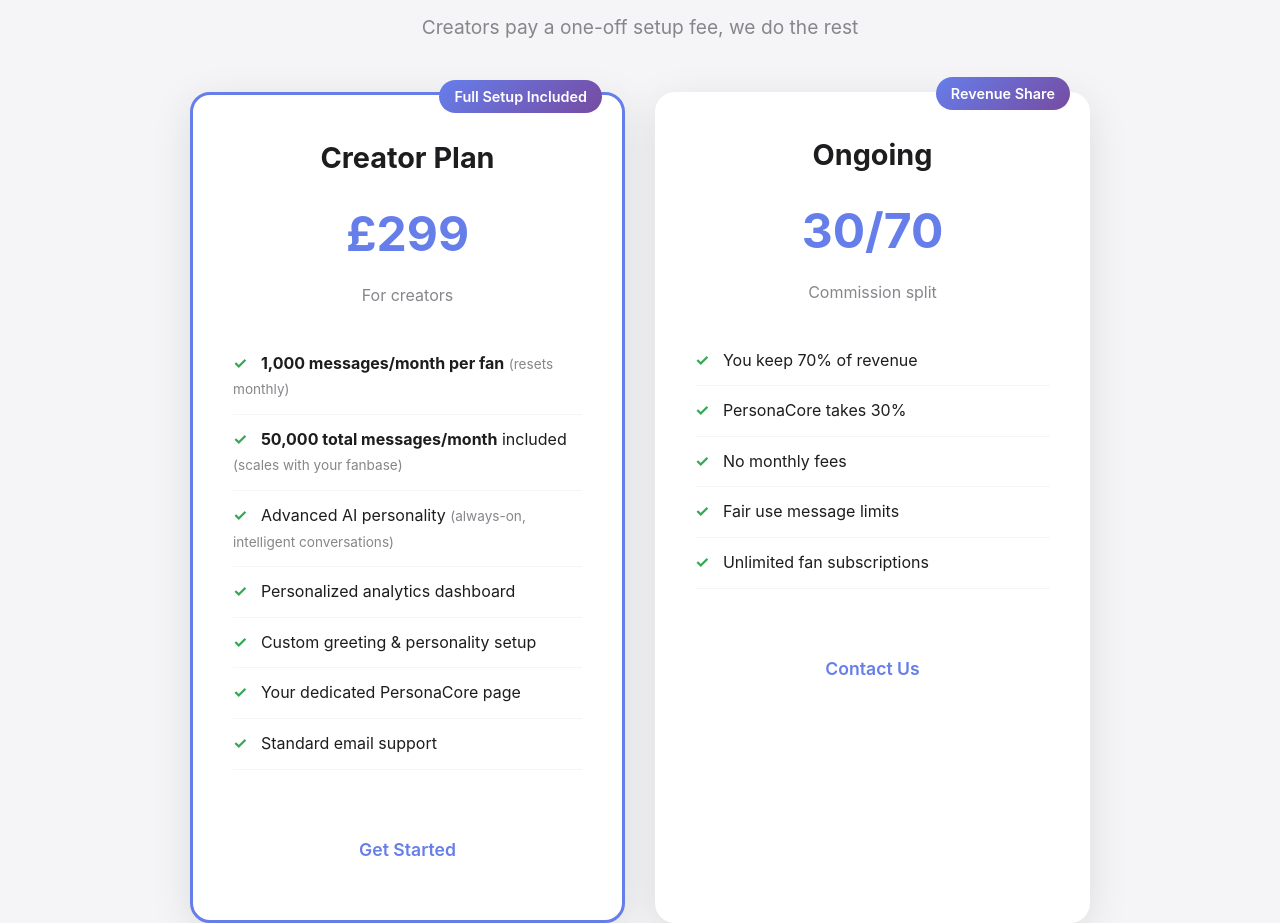
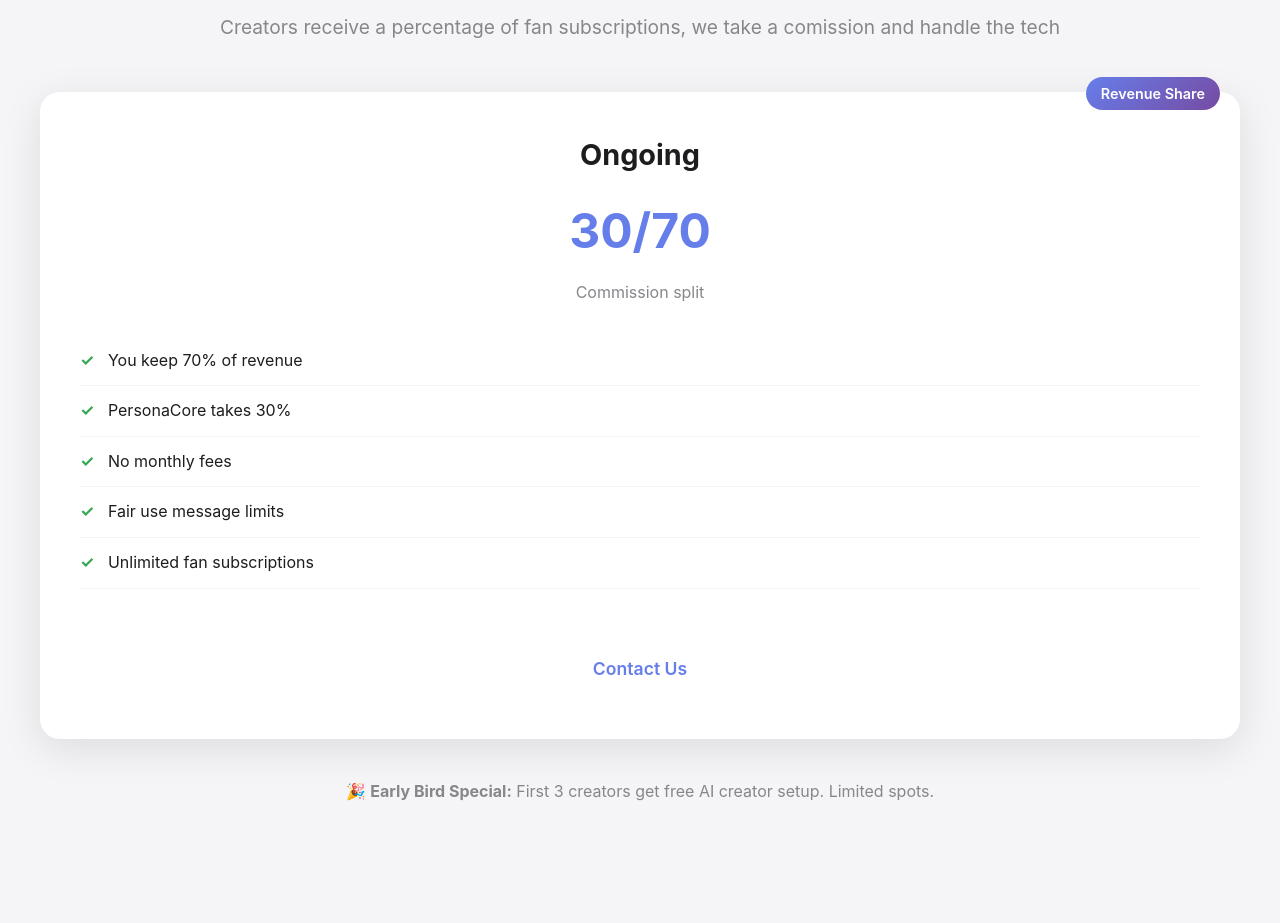
Before and after one commit to personacoreio/personacore-website, a website: page index.html in a window 1280 px wide. Shown: the part 2500-3423 px from the top of the page. Drawn offline with Linux system fonts and the light colour scheme.

Commit message:
Update pricing to remove creator setup

```diff
--- a/index.html
+++ b/index.html
@@ -667,25 +667,8 @@
     <section id="pricing" class="pricing">
         <div class="container">
             <h2 class="section-title">Simple, Transparent Pricing</h2>
-            <p class="section-subtitle">Creators pay a one-off setup fee, we do the rest</p>
-            <div class="pricing-cards">
-                <!-- Original Pricing Card -->
-                <div class="pricing-card featured">
-                    <span class="badge">Full Setup Included</span>
-                    <h3>Creator Plan</h3>
-                    <div class="price">£299<span></div>
-                    <p style="color: #86868b; margin-bottom: 20px;">For creators</p>
-                    <ul class="features">
-                        <li><strong>1,000 messages/month per fan</strong> <span class="note">(resets monthly)</span></li>
-						<li><strong>50,000 total messages/month</strong> included <span class="note">(scales with your fanbase)</span></li>
-						<li>Advanced AI personality <span class="note">(always-on, intelligent conversations)</span></li>
-						<li>Personalized analytics dashboard</li>
-						<li>Custom greeting & personality setup</li>
-						<li>Your dedicated PersonaCore page</li>
-						<li>Standard email support</li>
-                    </ul>
-                    <a href="/onboard/" class="btn btn-primary" style="width: 100%; margin-top: 20px;">Get Started</a>
-                </div>
+            <p class="section-subtitle">Creators receive a percentage of fan subscriptions, we take a comission and handle the tech</p>
+
 
                 <!-- Revenue Split Card (NEW - as requested) -->
                 <div class="pricing-card">
```
